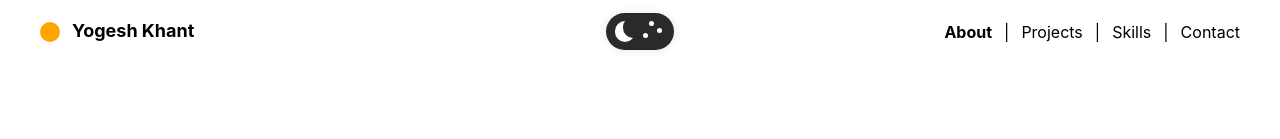
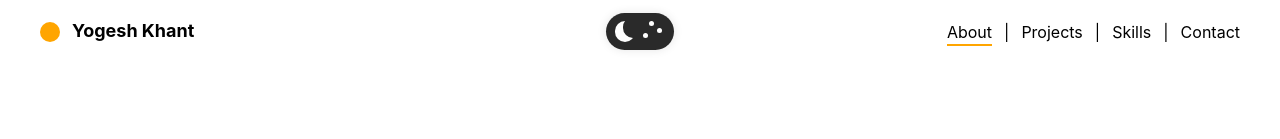
Before and after one commit to yogeshkhant77/portfolio-yogesh, a React (Vite) app in the folder frontend/: page /about in a window 1280 px wide. Shown: the top 139 px of the page. Built offline with nearby package versions, Linux system fonts and the light colour scheme.

Commit message:
ui experience improved

```diff
--- a/frontend/src/components/Header.css
+++ b/frontend/src/components/Header.css
@@ -61,11 +61,17 @@
   gap: 8px;
 }
 
+.nav-link-wrapper {
+  position: relative;
+}
+
 .nav-link {
   color: #000;
   text-decoration: none;
   font-size: 16px;
-  transition: opacity 0.2s, color 0.3s;
+  transition: color 0.3s;
+  display: inline-block;
+  position: relative;
 }
 
 [data-theme='dark'] .nav-link {
@@ -73,16 +79,45 @@
 }
 
 .nav-link:hover {
-  opacity: 0.7;
+  opacity: 1;
 }
 
-.nav-link.active {
-  font-weight: bold;
-  color: #000;
+.nav-link .nav-underline {
+  position: absolute;
+  bottom: -4px;
+  left: 0;
+  width: 0;
+  height: 2px;
+  background-color: #ffa500;
+  transition: width 0.4s cubic-bezier(0.25, 0.46, 0.45, 0.94);
 }
 
-[data-theme='dark'] .nav-link.active {
-  color: #fff;
+.nav-link-wrapper:hover .nav-underline {
+  width: 100%;
+}
+
+.nav-link.active .nav-underline {
+  width: 100%;
+}
+
+/* About link orange color */
+a[href="/about"] .nav-underline {
+  background-color: #ffa500;
+}
+
+/* Projects link red color */
+a[href="/projects"] .nav-underline {
+  background-color: #d32f2f;
+}
+
+/* Skills link purple color */
+a[href="/skills"] .nav-underline {
+  background-color: #9333ea;
+}
+
+/* Contact link cyan color */
+a[href="/contact"] .nav-underline {
+  background-color: #4dd0e1;
 }
 
 .nav-separator {
--- a/frontend/src/components/Header.jsx
+++ b/frontend/src/components/Header.jsx
@@ -37,7 +37,7 @@ function Header() {
           <ThemeSwitch />
         </div>
         <nav className="header-nav">
-          <motion.div whileHover={{ scale: 1.1 }} whileTap={{ scale: 0.95 }}>
+          <motion.div whileTap={{ scale: 0.95 }} className="nav-link-wrapper">
             <Link
               to="/about"
               className={
@@ -45,10 +45,11 @@ function Header() {
               }
             >
               About
+              <span className="nav-underline"></span>
             </Link>
           </motion.div>
           <span className="nav-separator">|</span>
-          <motion.div whileHover={{ scale: 1.1 }} whileTap={{ scale: 0.95 }}>
+          <motion.div whileTap={{ scale: 0.95 }} className="nav-link-wrapper">
             <Link
               to="/projects"
               className={
@@ -58,10 +59,11 @@ function Header() {
               }
             >
               Projects
+              <span className="nav-underline"></span>
             </Link>
           </motion.div>
           <span className="nav-separator">|</span>
-          <motion.div whileHover={{ scale: 1.1 }} whileTap={{ scale: 0.95 }}>
+          <motion.div whileTap={{ scale: 0.95 }} className="nav-link-wrapper">
             <Link
               to="/skills"
               className={
@@ -69,10 +71,11 @@ function Header() {
               }
             >
               Skills
+              <span className="nav-underline"></span>
             </Link>
           </motion.div>
           <span className="nav-separator">|</span>
-          <motion.div whileHover={{ scale: 1.1 }} whileTap={{ scale: 0.95 }}>
+          <motion.div whileTap={{ scale: 0.95 }} className="nav-link-wrapper">
             <Link
               to="/contact"
               className={
@@ -82,6 +85,7 @@ function Header() {
               }
             >
               Contact
+              <span className="nav-underline"></span>
             </Link>
           </motion.div>
         </nav>
```
